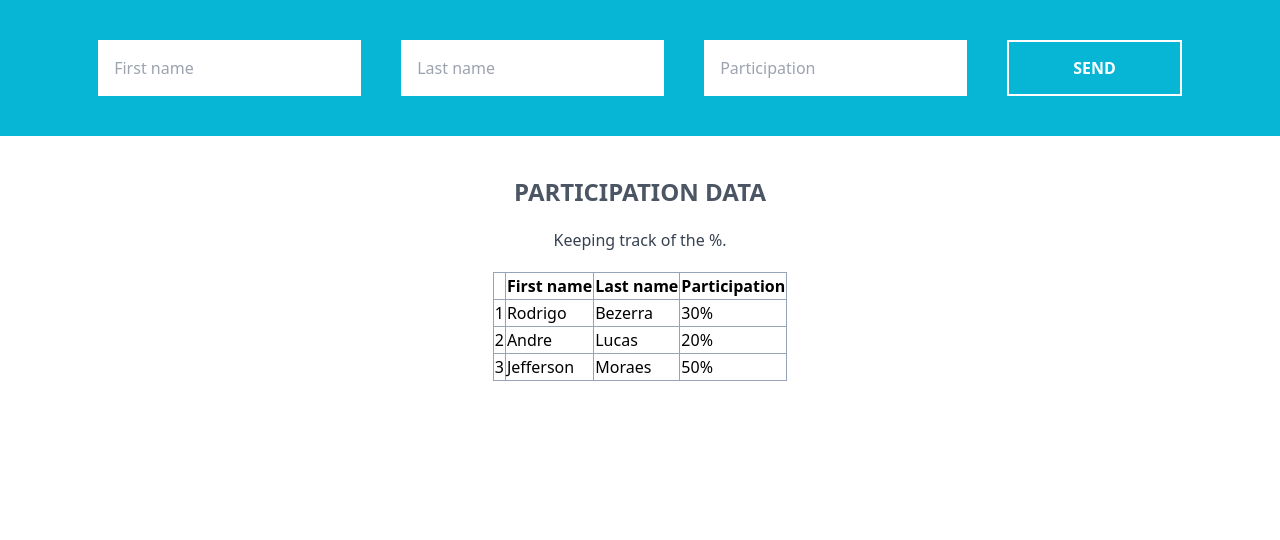
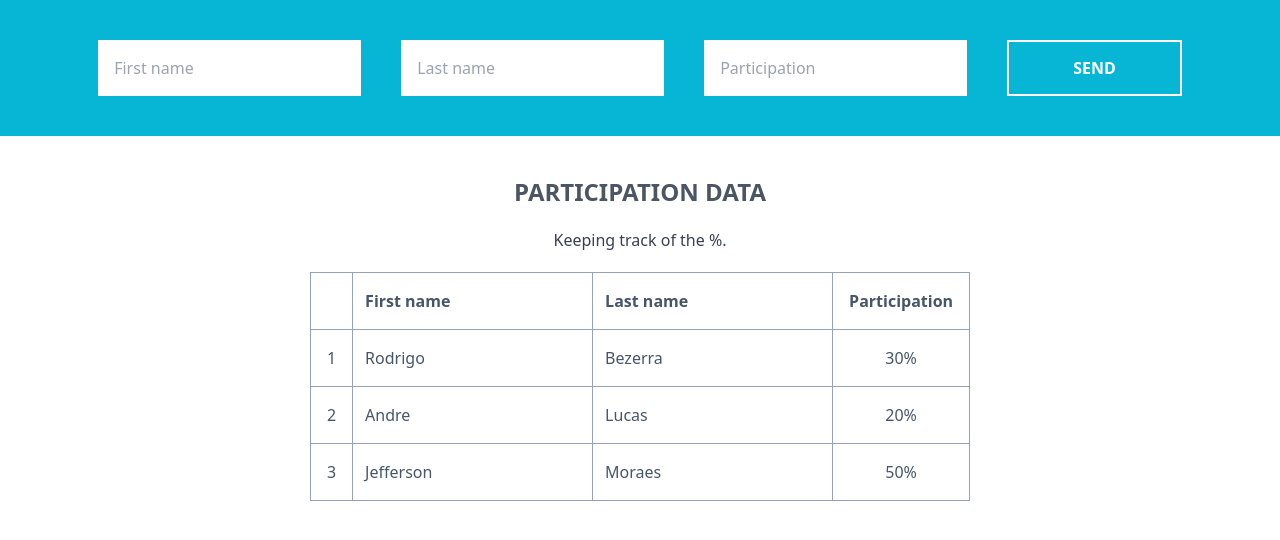
Before and after one commit to rodrigowb4ey/cotabox-challenge, a Vue app in the folder participation-form/: page / in a window 1280 px wide. Shown: the top 540 px of the page. Built offline with nearby package versions, Linux system fonts and the light colour scheme.

Commit message:
feat: Table for data visualization

```diff
--- a/participation-form/src/App.vue
+++ b/participation-form/src/App.vue
@@ -20,21 +20,26 @@
     <h2 class="py-5 text-gray-700">Keeping track of the %.</h2>
     <section id="data-display">
       <section id="data-table">
-        <table class="border-collapse border border-slate-400">
+        <table class="border-collapse border border-slate-400 text-slate-600">
+          <colgroup>
+            <col class="w-5" />
+            <col class="w-60" span="2" />
+            <col class="w-15" />
+          </colgroup>
           <thead>
             <tr>
-              <th class="border border-slate-400"></th>
-              <th class="border border-slate-400">First name</th>
-              <th class="border border-slate-400">Last name</th>
-              <th class="border border-slate-400">Participation</th>
+              <th class="border border-slate-400 p-4">&nbsp;</th>
+              <th class="border border-slate-400 text-left pl-3">First name</th>
+              <th class="border border-slate-400 text-left pl-3">Last name</th>
+              <th class="border border-slate-400 px-4">Participation</th>
             </tr>
           </thead>
           <tbody>
             <tr v-for="(participant, index) in participants" :key="index">
-              <td class="border border-slate-400">{{ participant.id }}</td>
-              <td class="border border-slate-400">{{ participant.firstName }}</td>
-              <td class="border border-slate-400">{{ participant.lastName }}</td>
-              <td class="border border-slate-400">{{ participant.participation }}</td>
+              <td class="border border-slate-400 text-center p-4">{{ participant.id }}</td>
+              <td class="border border-slate-400 pl-3">{{ participant.firstName }}</td>
+              <td class="border border-slate-400 pl-3">{{ participant.lastName }}</td>
+              <td class="border border-slate-400 text-center">{{ participant.participation }}</td>
             </tr>
           </tbody>
         </table>
```
